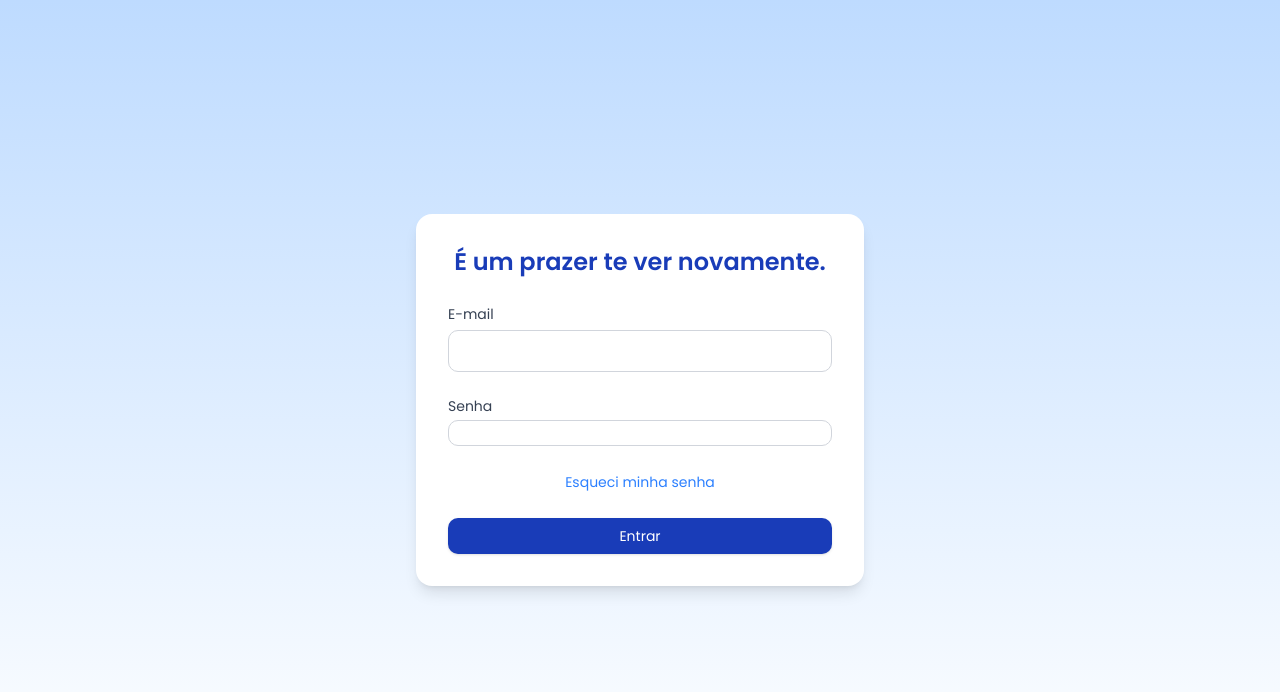
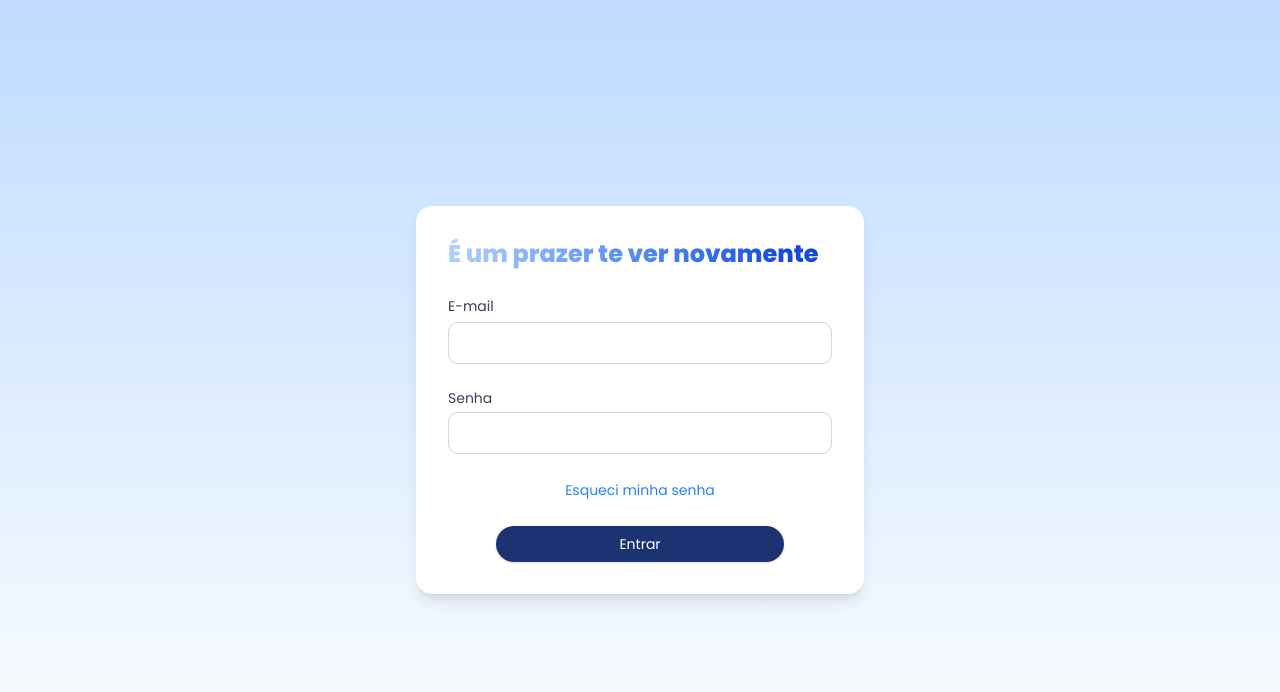
Before and after one commit to CODEPLAY-Fatec/API-ADS-4-Sem-Fatec, a Next.js app in the folder frontend/: page /login in a window 1280 px wide. Shown: the top 692 px of the page. Built offline with nearby package versions, Linux system fonts and the light colour scheme.

Commit message:
Ajuste, botões e gradiente do texto

```diff
--- a/frontend/created-components/loginForm.tsx
+++ b/frontend/created-components/loginForm.tsx
@@ -5,6 +5,7 @@ import React, { useState } from "react";
 import { useRouter } from "next/navigation";
 import { Button } from "@/components/ui/button";
 import { Label } from "@/components/ui/label"; // Certifique-se de que o caminho está correto
+import GradientText from "./GradientText";
 
 const LoginForm: React.FC = () => {
     const router = useRouter();
@@ -28,7 +29,7 @@ const LoginForm: React.FC = () => {
         } catch (error) {
             console.error("Erro no login:", error);
         } finally {
-      setLoading(false);// encerrar o carregamento
+            setLoading(false); // encerrar o carregamento
             setFormData({ email: "", password: "" });
         }
     };
@@ -54,7 +55,7 @@ const LoginForm: React.FC = () => {
             </button>
 
             <div className="w-full max-w-md rounded-2xl bg-white p-8 shadow-lg">
-        <h2 className="text-center text-2xl font-semibold text-blue-800">É um prazer te ver novamente.</h2>
+                <GradientText>É um prazer te ver novamente</GradientText>
                 <form onSubmit={handleSubmit} className="mt-6 space-y-6">
                     <div>
                         <Label htmlFor="email" className="text-gray-700">E-mail</Label>
@@ -78,7 +79,7 @@ const LoginForm: React.FC = () => {
                             value={formData.password}
                             onChange={handleChange}
                             required
-              className="mt-1 w-full rounded-lg border border-gray-300 px-3"
+                            className="mt-1 w-full rounded-lg border border-gray-300 p-2"
                         />
                     </div>
 
@@ -91,7 +92,7 @@ const LoginForm: React.FC = () => {
                     <Button
                         type="submit"
                         disabled={loading}
-            className="w-full bg-blue-800 text-white py-2 rounded-lg hover:bg-blue-900 transition-transform hover:scale-105"
+                        className="w-3/4 bg-[#1C3373] text-white hover:bg-[#162b5e] hover:scale-105 mx-auto block rounded-full transition-transform"
                     >
                         {loading ? "Entrando..." : "Entrar"}
                     </Button>
```
Lines whose indentation alone changed are shown as unchanged.
